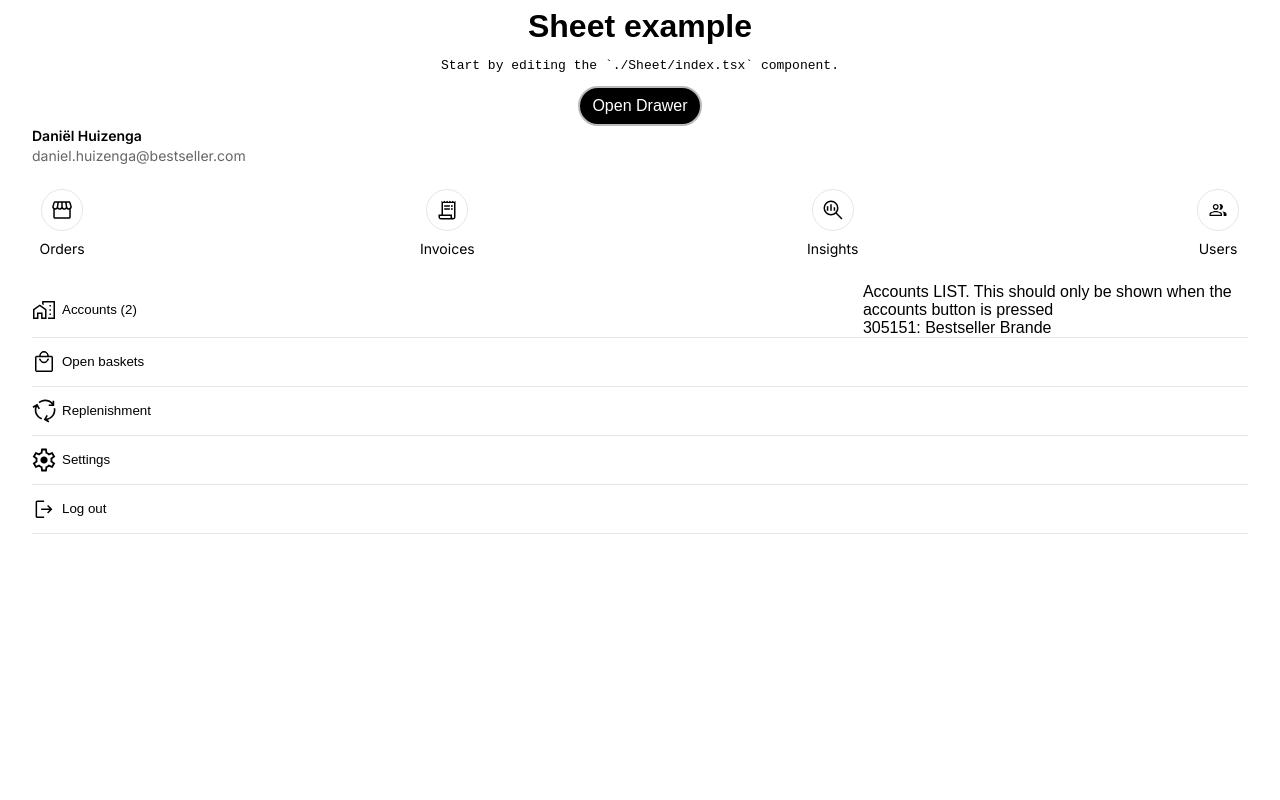
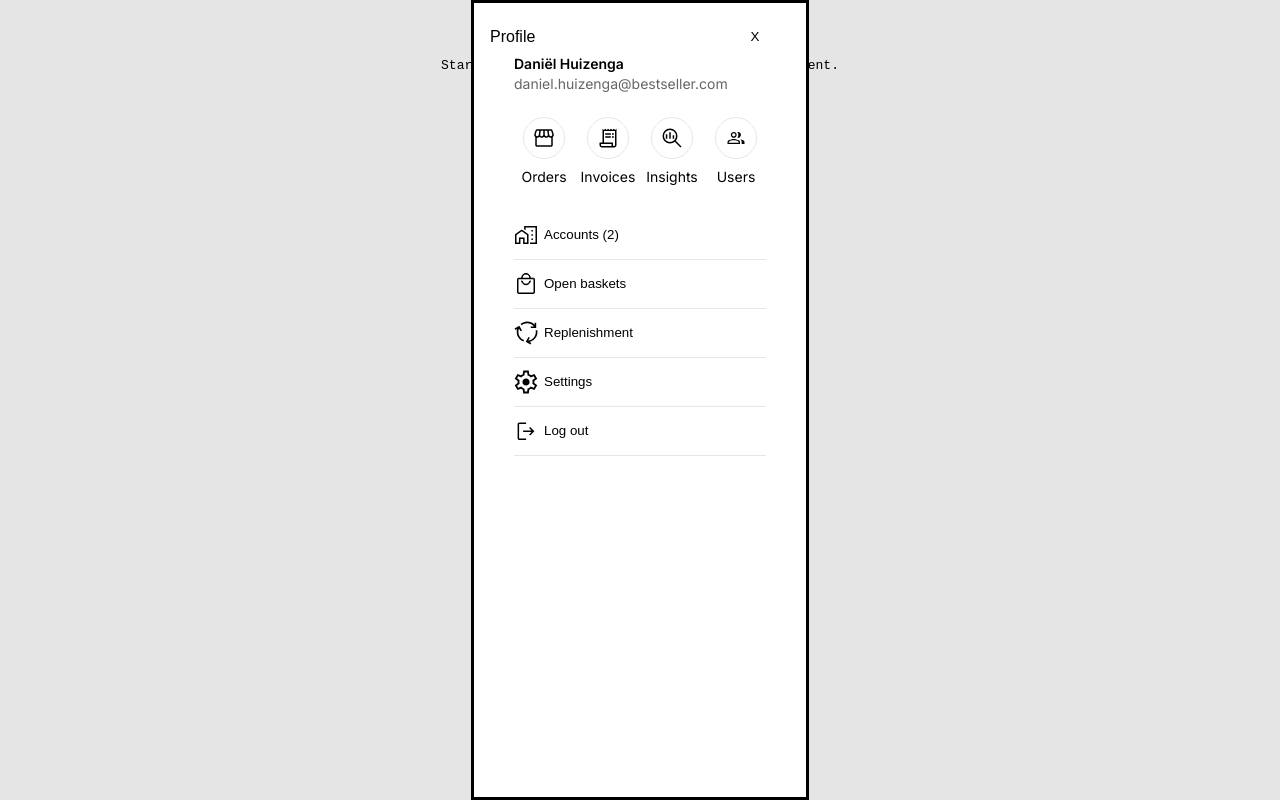
Before and after one commit to fietsmand/React-sheets-component-playground, a React (Vite) app: page / in a window 1280 px wide. Both pictures are taken after a click on the button "Open Drawer". Built offline with nearby package versions, Linux system fonts and the light colour scheme.

Commit message:
Sheet with pretty DX

```diff
--- a/package.json
+++ b/package.json
@@ -14,7 +14,8 @@
     "react": "19.2.5",
     "react-dom": "19.2.5",
     "sass": "1.99.0",
-    "vite-plugin-svgr": "^5.2.0"
+    "vite-plugin-svgr": "^5.2.0",
+    "zustand": "^5.0.12"
   },
   "devDependencies": {
     "@types/lodash": "4.17.24",
--- a/src/App.tsx
+++ b/src/App.tsx
@@ -1,23 +1,33 @@
-import { useRef } from "react";
 import { Button } from "./resources/Button";
 import "./styles.css";
-import { Sheet } from "./Sheet";
-import { ProfileView } from "./resources/ProfileView";
+import { createSheet } from "./Sheet";
+import { MemoProfileView } from "./resources/ProfileView";
+import { MemoAccountsView } from "./resources/AccountsView";
+
+export const profileSheet = createSheet({
+  profile: { content: () => <MemoProfileView />, title: "Profile" },
+  accounts: { content: () => <MemoAccountsView />, title: "Accounts" },
+}, {  }
+);
+
 
 export default function App() {
+  const { Sheet, useSheet } = profileSheet;
+
   return (
     <div className="App">
       <h1>Sheet example</h1>
       <pre>
         <p>Start by editing the `./Sheet/index.tsx` component.</p>
       </pre>
-      <Button clickAction={() => {}} variant={"primary"}>
+      <Button
+        clickAction={() => useSheet.getState().open()}
+        variant={"primary"}
+      >
         Open Drawer
       </Button>
 
-      <Sheet>
-        <ProfileView />
-      </Sheet>
+      <Sheet />
     </div>
   );
 }
--- /dev/null
+++ b/src/Sheet/Sheet.module.scss
@@ -0,0 +1,15 @@
+
+
+.sheet {
+    top: 0;
+    left: 0;
+    width: 300px;
+    height: 100vh;
+    border: 0;
+}
+
+.header {
+    display: flex;
+    justify-content: space-between;
+    align-items: center;
+}
--- /dev/null
+++ b/src/Sheet/createSheet.tsx
@@ -0,0 +1,115 @@
+import { ReactNode, Suspense, memo, useEffect, useRef } from "react";
+import { create } from "zustand";
+import { icons } from "../resources/Icon/icons";
+import styles from "./Sheet.module.scss";
+import { Button } from "../resources/Button";
+
+export type PageEntry = {
+  content: () => ReactNode;
+  title: string;
+  icon?: keyof typeof icons;
+};
+export type Pages = Record<string, PageEntry>;
+
+type SheetState<TPages extends Pages> = {
+  activePage: keyof TPages;
+  history: (keyof TPages)[];
+  isOpen: boolean;
+  open: (page?: keyof TPages) => void;
+  close: () => void;
+  navigate: (page: keyof TPages) => void;
+  back: () => void;
+};
+
+export function createSheet<TPages extends Pages>(pages: TPages, { initialPage }: { initialPage?: keyof TPages }) {
+  const firstKey = Object.keys(pages)[0] as keyof TPages;
+
+  const useSheet = create<SheetState<TPages>>((set) => ({
+    activePage: initialPage ?? firstKey,
+    history: [],
+    isOpen: false,
+    open: (page) =>
+      set((s) => ({ isOpen: true, activePage: page ?? s.activePage, history: [] })),
+    close: () => set({ isOpen: false, activePage: initialPage ?? firstKey, history: [] }),
+    navigate: (page) =>
+      set((s) => ({ activePage: page, history: [...s.history, s.activePage] })),
+    back: () =>
+      set((s) => {
+        if (s.history.length === 0) return s;
+        const history = [...s.history];
+        const activePage = history.pop()!;
+        return { activePage, history };
+      }),
+  }));
+
+  const Header = memo(function Header() {
+    const activePage = useSheet((s) => s.activePage);
+    const history = useSheet((s) => s.history);
+    const canGoBack = history.length > 0;
+    return (
+      <header className={styles.header}>
+        {canGoBack && (
+          <Button variant="none" clickAction={() => useSheet.getState().back()}>
+            {"<"}
+          </Button>
+        )}
+        {[...history, activePage].map((page, index) => (
+          <span key={index}>
+            {index > 0 && " / "}
+            {pages[page].title}
+          </span>
+        ))}
+        <Button variant="none" clickAction={() => useSheet.getState().close()}>
+          X
+        </Button>
+      </header>
+    );
+  });
+
+  function Sheet() {
+    const dialog = useRef<HTMLDialogElement>(null);
+    const isOpen = useSheet((s) => s.isOpen);
+    const activePage = useSheet((s) => s.activePage);
+
+    useEffect(() => {
+      const params = new URLSearchParams(window.location.search);
+      const pageFromUrl = params.get("sheet");
+      if (pageFromUrl && Object.prototype.hasOwnProperty.call(pages, pageFromUrl)) {
+        useSheet.getState().open(pageFromUrl as keyof TPages);
+      }
+    }, []);
+
+    useEffect(() => {
+      if (isOpen) dialog.current?.showModal();
+      else dialog.current?.close();
+
+      return () => {
+        dialog.current?.close();
+      };
+    }, [isOpen]);
+
+    const Active = pages[activePage].content;
+    return (
+      <dialog
+        ref={dialog}
+        onClose={() => useSheet.getState().close()}
+        onClick={(e) => {
+          if (e.target === dialog.current) {
+            useSheet.getState().close();
+          }
+        }}
+      >
+        <aside className={styles.sheet}>
+        <Header />
+          <main>
+            <Suspense fallback={<p>Loading…</p>}>
+              <Active />
+            </Suspense>
+          </main>
+        </aside>
+      </dialog>
+    );
+  }
+
+  return { Sheet, useSheet };
+}
--- a/src/Sheet/index.tsx
+++ b/src/Sheet/index.tsx
@@ -1,7 +1,2 @@
-import { PropsWithChildren } from "react";
-
-export interface SheetProps extends PropsWithChildren {}
-
-export function Sheet({ children }: SheetProps) {
-  return children;
-}
+export { createSheet } from "./createSheet";
+export type { PageEntry, Pages } from "./createSheet";
--- a/src/resources/AccountsView/index.tsx
+++ b/src/resources/AccountsView/index.tsx
@@ -1,4 +1,4 @@
-import { use } from "react";
+import { memo, use } from "react";
 
 interface AccountsData {
   accounts: [
@@ -43,7 +43,7 @@ export function AccountsView() {
       <ul>
         {data.accounts.map((account) => {
           return (
-            <li>
+            <li key={account.id}>
               {account.id}: {account.label}
             </li>
           );
@@ -52,3 +52,5 @@ export function AccountsView() {
     </section>
   );
 }
+
+export const MemoAccountsView = memo(AccountsView);
--- a/src/resources/ProfileView/index.tsx
+++ b/src/resources/ProfileView/index.tsx
@@ -1,9 +1,9 @@
-import { use } from "react";
+import { memo, use } from "react";
 import { Button } from "../Button";
 import styles from "./ProfileView.module.scss";
 import { Icon } from "../Icon";
-import { Sheet } from "../../Sheet";
-import { AccountsView } from "../AccountsView";
+import  { profileSheet }  from "../../App";
+
 interface ProfileData {
   name: string;
   email: string;
@@ -33,6 +33,7 @@ function getProfile() {
 // NOTE: This should only be rendered when the sheet has been opened
 export function ProfileView() {
   const data = use(getProfile());
+  const navigate = profileSheet.useSheet((s) => s.navigate);
 
   return (
     <div className={styles.section}>
@@ -60,13 +61,10 @@ export function ProfileView() {
       </ul>
       <ul className={styles.links}>
         <li className={styles.link}>
-          <Button variant="none" clickAction={() => {}}>
+          <Button variant="none" clickAction={() => navigate("accounts")}>
             <Icon icon="account" className={styles.listItemIcon} />
             Accounts ({data.numberOfSelectedAccounts})
           </Button>
-          <Sheet>
-            <AccountsView />
-          </Sheet>
         </li>
         <li className={styles.link}>
           <Button variant="none" clickAction={() => {}}>
@@ -96,3 +94,4 @@ export function ProfileView() {
     </div>
   );
 }
+export const MemoProfileView = memo(ProfileView);
```
